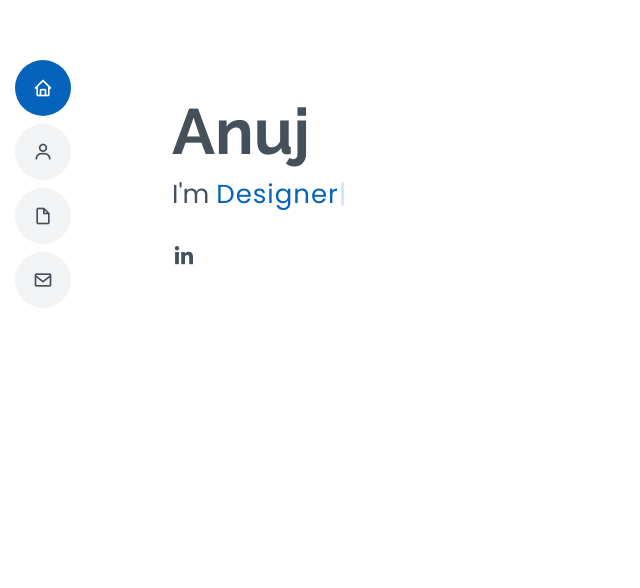
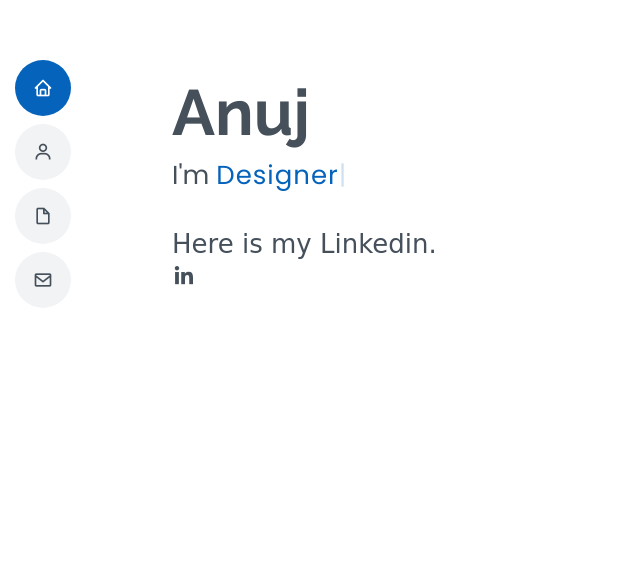
Before and after one commit to ANUJ2124/ANUJ2124, a plain HTML site: page index.html in a window 1280 px wide. Shown: the part 212-800 px from the top of the page, without its empty margins (0-640 px from the left). Drawn offline with nearby package versions, Linux system fonts and the light colour scheme.

Commit message:
modified resume

```diff
--- a/index.html
+++ b/index.html
@@ -35,6 +35,7 @@
   * Author: BootstrapMade.com
   * License: https://bootstrapmade.com/license/
   ======================================================== -->
+
 </head>
 
 <body>
@@ -68,7 +69,8 @@
         <!-- <a href="#" class="facebook"><i class="bx bxl-facebook"></i></a> -->
         <!-- <a href="#" class="instagram"><i class="bx bxl-instagram"></i></a> -->
         <!-- <a href="#" class="google-plus"><i class="bx bxl-skype"></i></a> -->
-        <a href="https://www.in.com/in/anuj-dubey-3a834222a/" class="linkedin" target="_blank"><i
+        <p style="font-family: Snell Roundhand, cursive;">Here is my Linkedin.</p>
+        <a href="https://www.linkedin.com/in/anuj-dubey-3a834222a/" class="linkedin" target="_blank"><i
             class="bx bxl-linkedin"></i></a>
       </div>
     </div>
```
